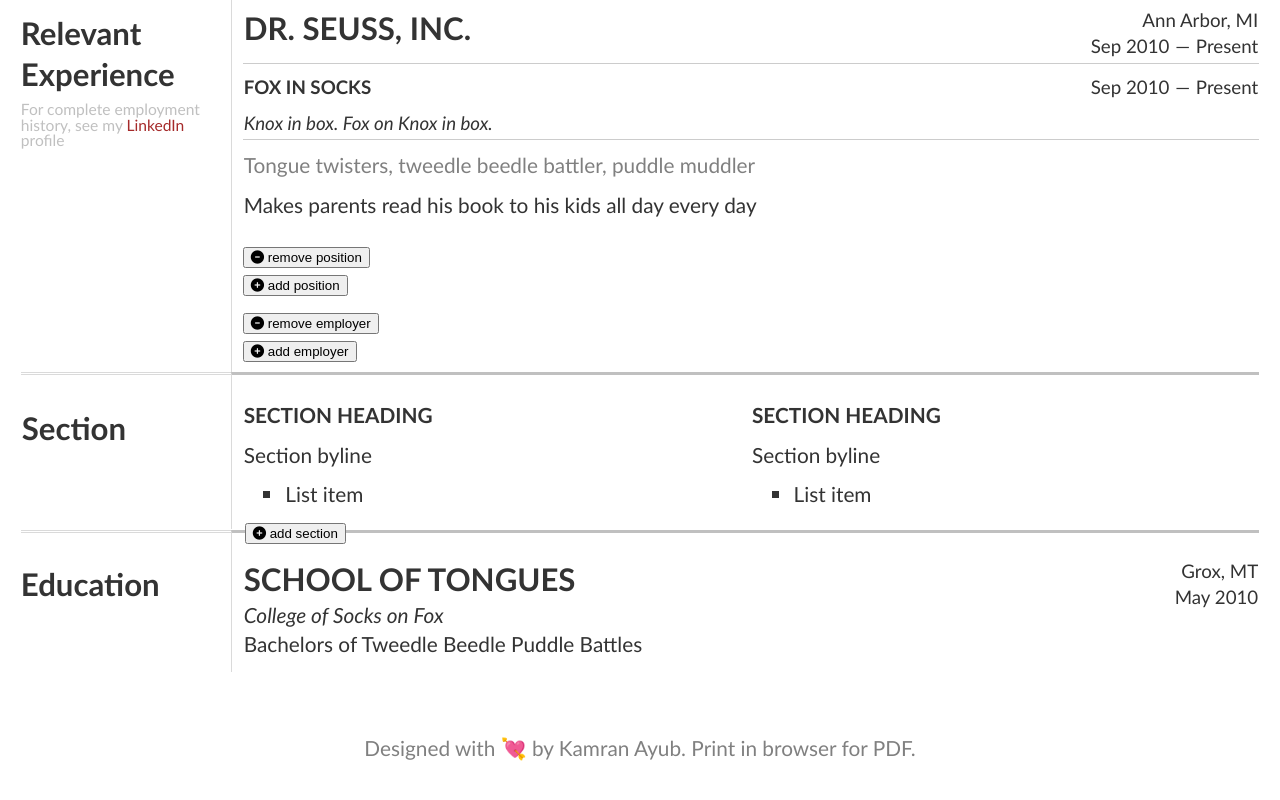
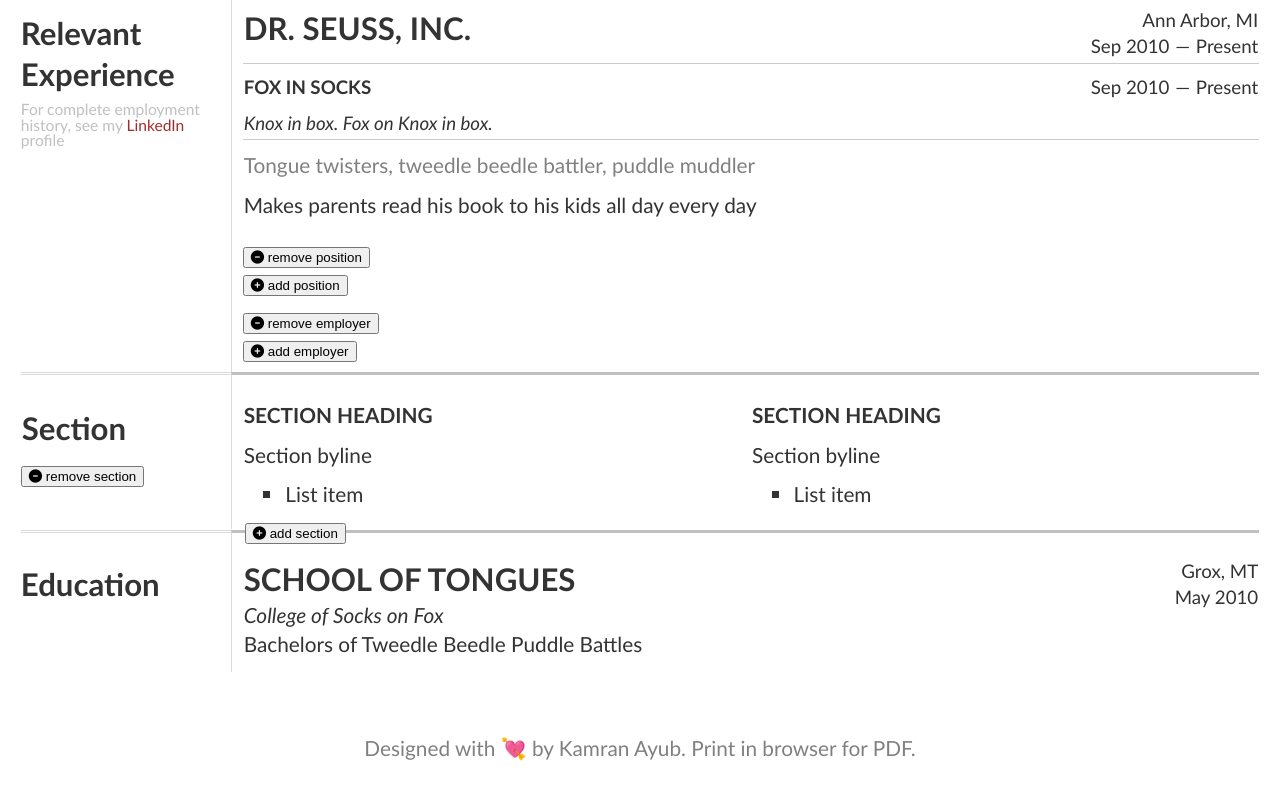
Before and after one commit to kamranayub/resume-formatter, a Vue app: page / in a window 1280 px wide. Shown: the part 457-1257 px from the top of the page. Built offline with nearby package versions, Linux system fonts and the light colour scheme.

Commit message:
remove sections

```diff
--- a/src/App.vue
+++ b/src/App.vue
@@ -125,7 +125,7 @@
       });
     },
     removeEmployer(index) {
-      this.history.splice(index, 1)
+      this.history.splice(index, 1);
     },
     addPosition(employer) {
       employer.positions.push({
@@ -137,6 +137,9 @@
     },
     addSection() {
       this.sections.push({ ...DEFAULTS.sections[0] });
+    },
+    removeSection(index) {
+      this.sections.splice(index, 1);
     },
   },
   components: {
@@ -250,8 +253,8 @@
           </p>
 
           <button @click="removeEmployer(index)">
-              <i class="fa fa-minus-circle"></i> remove employer
-            </button>
+            <i class="fa fa-minus-circle"></i> remove employer
+          </button>
         </div>
         <p>
           <button @click="addEmployer">
@@ -261,8 +264,15 @@
       </div>
     </section>
 
-    <section class="page-break" v-for="section in sections">
-      <h2><text-editor v-model="section.name" /></h2>
+    <section class="page-break" v-for="(section, index) in sections">
+      <h2>
+        <text-editor v-model="section.name" /><br /><button
+          @click="removeSection(index)"
+        >
+          <i class="fa fa-minus-circle"></i>
+          remove section
+        </button>
+      </h2>
 
       <div class="content">
         <div class="half" v-for="group in section.groups">
```
